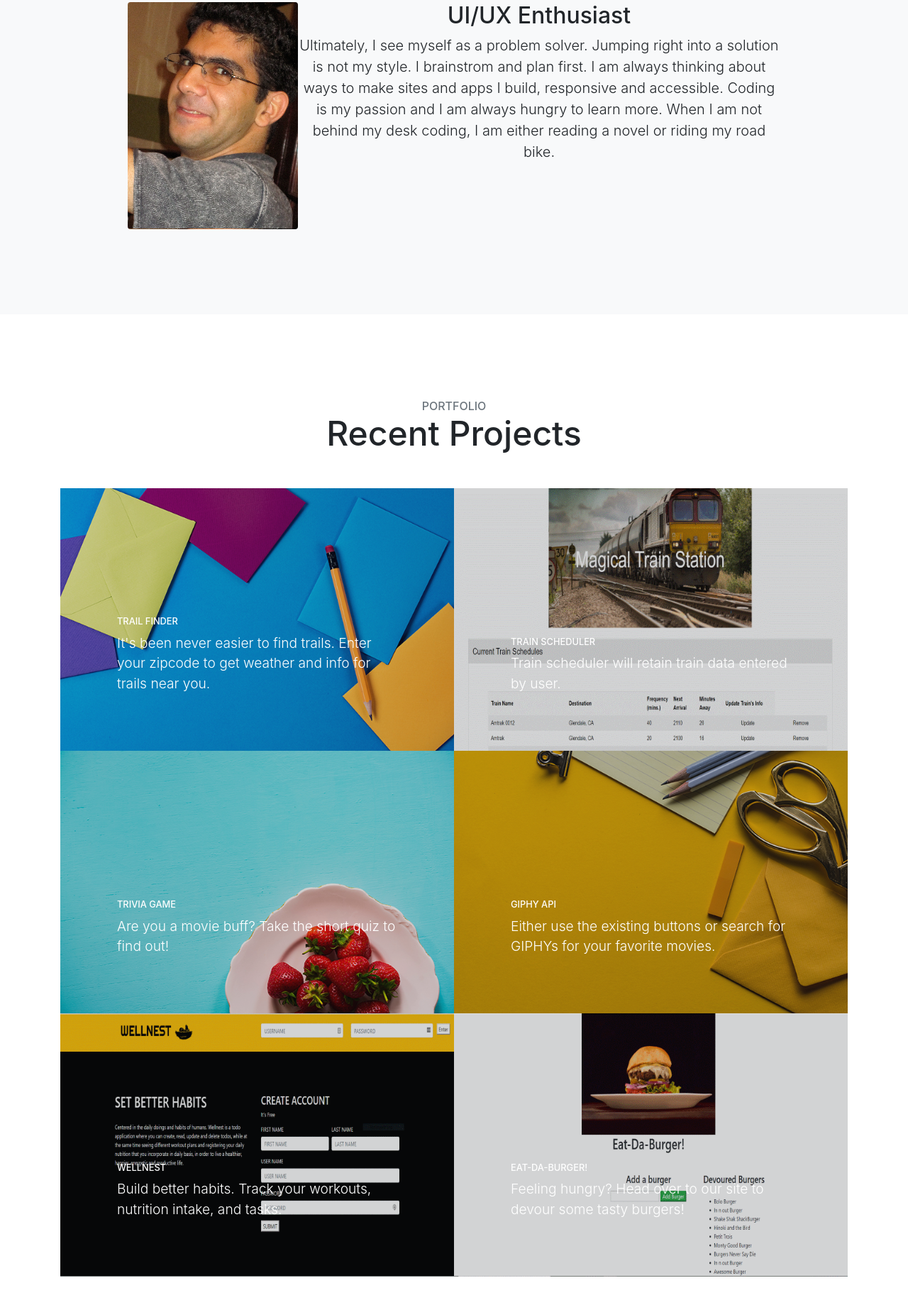
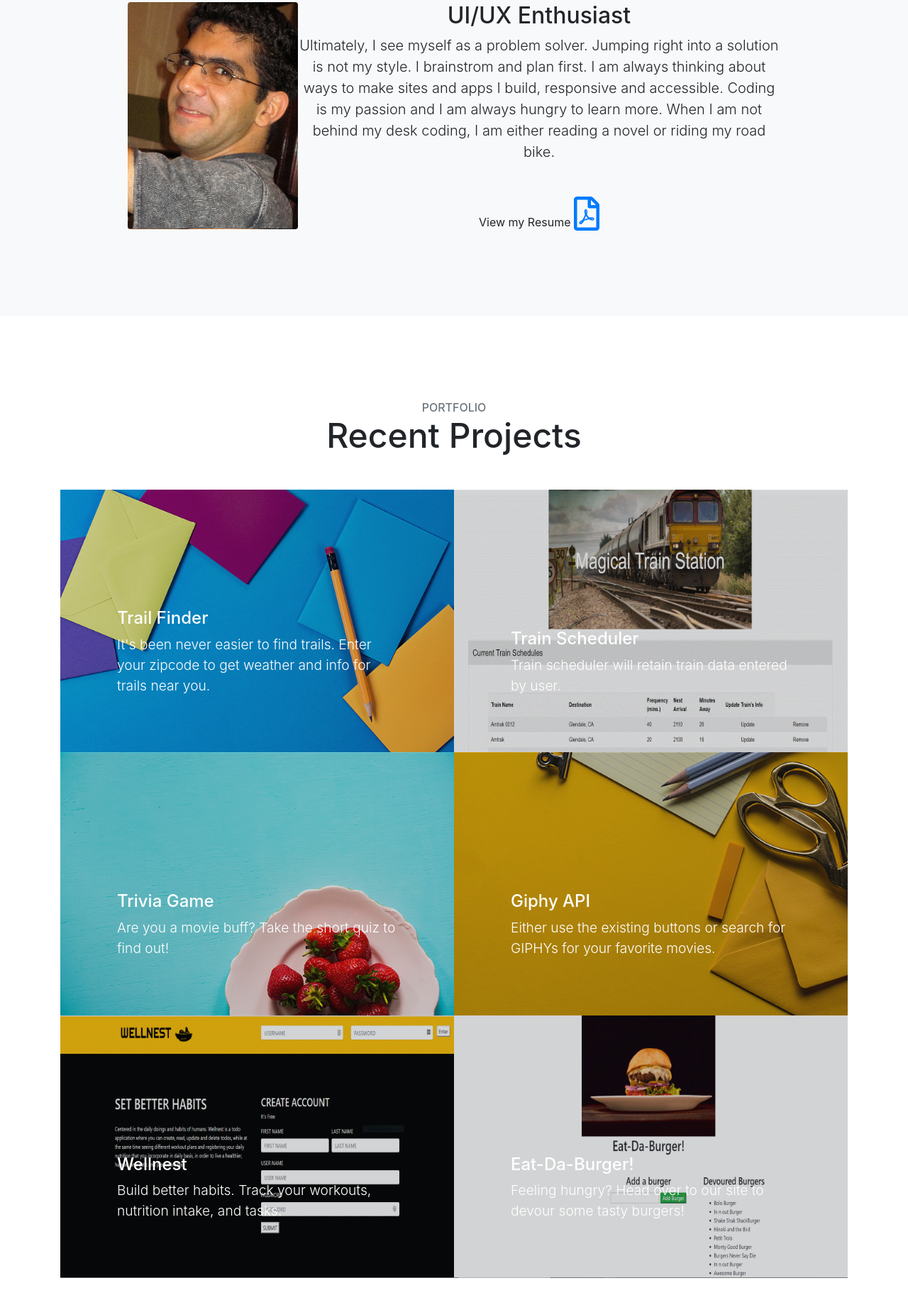
Before and after one commit to arinmsn/Portfolio-Page, a website with bundled scripts: page index.html in a window 1280 px wide. Shown: the part 917-2756 px from the top of the page at 71% size. Built offline with nearby package versions, Linux system fonts and the light colour scheme.

Commit message:
Added email social icon & link for Resume (PDF)

```diff
--- a/index.html
+++ b/index.html
@@ -52,9 +52,9 @@
       <li class="sidebar-nav-item">
         <a class="js-scroll-trigger" href="#contact">Contact</a>
       </li>
-      <li class="sidebar-nav-item">
+      <!-- <li class="sidebar-nav-item">
         <a class="nav-link disabled" href="#" tabindex="-1" aria-disabled="true">Blog (Coming soon!)</a>
-      </li>
+      </li> -->
     </ul>
   </nav>
 
@@ -85,6 +85,11 @@
             <p class="lead mb-5">Ultimately, I see myself as a problem solver. Jumping right into a solution is not my style. I brainstrom and plan first. I am always thinking about ways to make sites and apps I build, responsive and accessible.
                 Coding is my passion and I am always hungry to learn more. When I am not behind my desk coding, I am either reading a novel or
               riding my road bike.</p>
+                <span>View my Resume</span>
+                <a href="img/Resume - Arin.M. - Web Developer.pdf" target="_blank" rel="noopener noreferrer">
+                  <i class="far fa-file-pdf fa-3x"></i>
+                </a>
+
           </div>
 
           <!-- <a class="btn btn-dark btn-xl js-scroll-trigger" href="#services">What We Offer</a> -->
@@ -168,7 +173,7 @@
           <a class="portfolio-item" href="https://jflopezr11.github.io/TrailfinderProject/">
             <span class="caption">
               <span class="caption-content">
-                <h2>Trail Finder</h2>
+                <h4>Trail Finder</h4>
                 <p class="mb-0">It's been never easier to find trails. Enter your zipcode to get weather and info for trails near you.</p>
               </span>
             </span>
@@ -179,7 +184,7 @@
           <a class="portfolio-item" href="https://arinmsn.github.io/Train-Scheduler/">
             <span class="caption">
               <span class="caption-content">
-                <h2>Train Scheduler</h2>
+                <h4>Train Scheduler</h4>
                 <p class="mb-0">Train scheduler will retain train data entered by user.</p>
               </span>
             </span>
@@ -190,7 +195,7 @@
           <a class="portfolio-item" href="https://arinmsn.github.io/TriviaGame/">
             <span class="caption">
               <span class="caption-content">
-                <h2>Trivia Game</h2>
+                <h4>Trivia Game</h4>
                 <p class="mb-0">Are you a movie buff? Take the short quiz to find out!</p>
               </span>
             </span>
@@ -201,7 +206,7 @@
           <a class="portfolio-item" href="https://arinmsn.github.io/GIPHY_API/">
             <span class="caption">
               <span class="caption-content">
-                <h2>Giphy API</h2>
+                <h4>Giphy API</h4>
                 <p class="mb-0">Either use the existing buttons or search for GIPHYs for your favorite movies.</p>
               </span>
             </span>
@@ -212,7 +217,7 @@
           <a class="portfolio-item" href="https://wellnest-project.herokuapp.com/">
             <span class="caption">
               <span class="caption-content">
-                <h2>Wellnest</h2>
+                <h4>Wellnest</h4>
                 <p class="mb-0">Build better habits. Track your workouts, nutrition intake, and tasks.</p>
               </span>
             </span>
@@ -223,7 +228,7 @@
           <a class="portfolio-item" href="https://secure-harbor-71324.herokuapp.com/">
             <span class="caption">
               <span class="caption-content">
-                <h2>Eat-Da-Burger!</h2>
+                <h4>Eat-Da-Burger!</h4>
                 <p class="mb-0">Feeling hungry? Head over to our site to devour some tasty burgers!</p>
               </span>
             </span>
@@ -253,7 +258,7 @@
   </section> -->
 
   <!-- Footer -->
-  <footer class="footer text-center">
+  <footer class="footer text-center" id="contact">
     <div class="container">
       <ul class="list-inline mb-5">
         <li class="list-inline-item">
@@ -269,6 +274,11 @@
         <li class="list-inline-item">
           <a class="social-link rounded-circle text-white" href="https://github.com/arinmsn">
             <i class="icon-social-github"></i>
+          </a>
+        </li>
+        <li class="list-inline-item">
+          <a class="social-link rounded-circle text-white ml-3" href="mailto:arinmsn@gmail.com">
+            <i class="far fa-envelope"></i>
           </a>
         </li>
       </ul>
--- a/package.json
+++ b/package.json
@@ -27,13 +27,13 @@
     },
     "dependencies": {
         "@fortawesome/fontawesome-free": "5.7.0",
-        "bootstrap": "4.2.1",
+        "bootstrap": "^4.3.1",
         "jquery": "3.4.0",
         "jquery.easing": "^1.4.1",
         "simple-line-icons": "^2.4.1"
     },
     "devDependencies": {
-        "browser-sync": "^2.26.5",
+        "browser-sync": "^2.26.7",
         "gulp": "4.0.0",
         "gulp-autoprefixer": "6.0.0",
         "gulp-clean-css": "4.0.0",
```
Also changed, not shown: img/iconfinder_resume.png (added), img/iconfinder_resume.svg (added), 2 other files.
